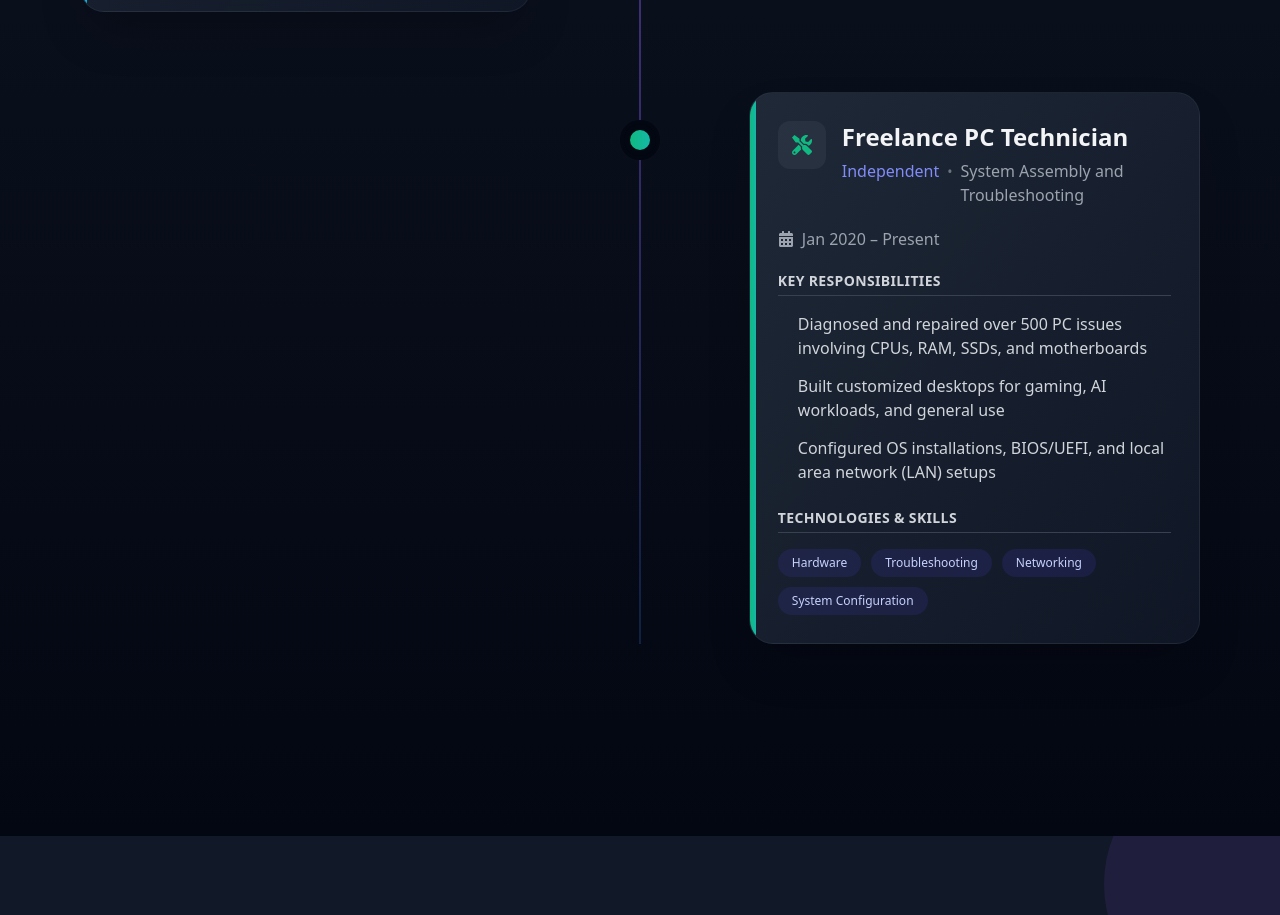
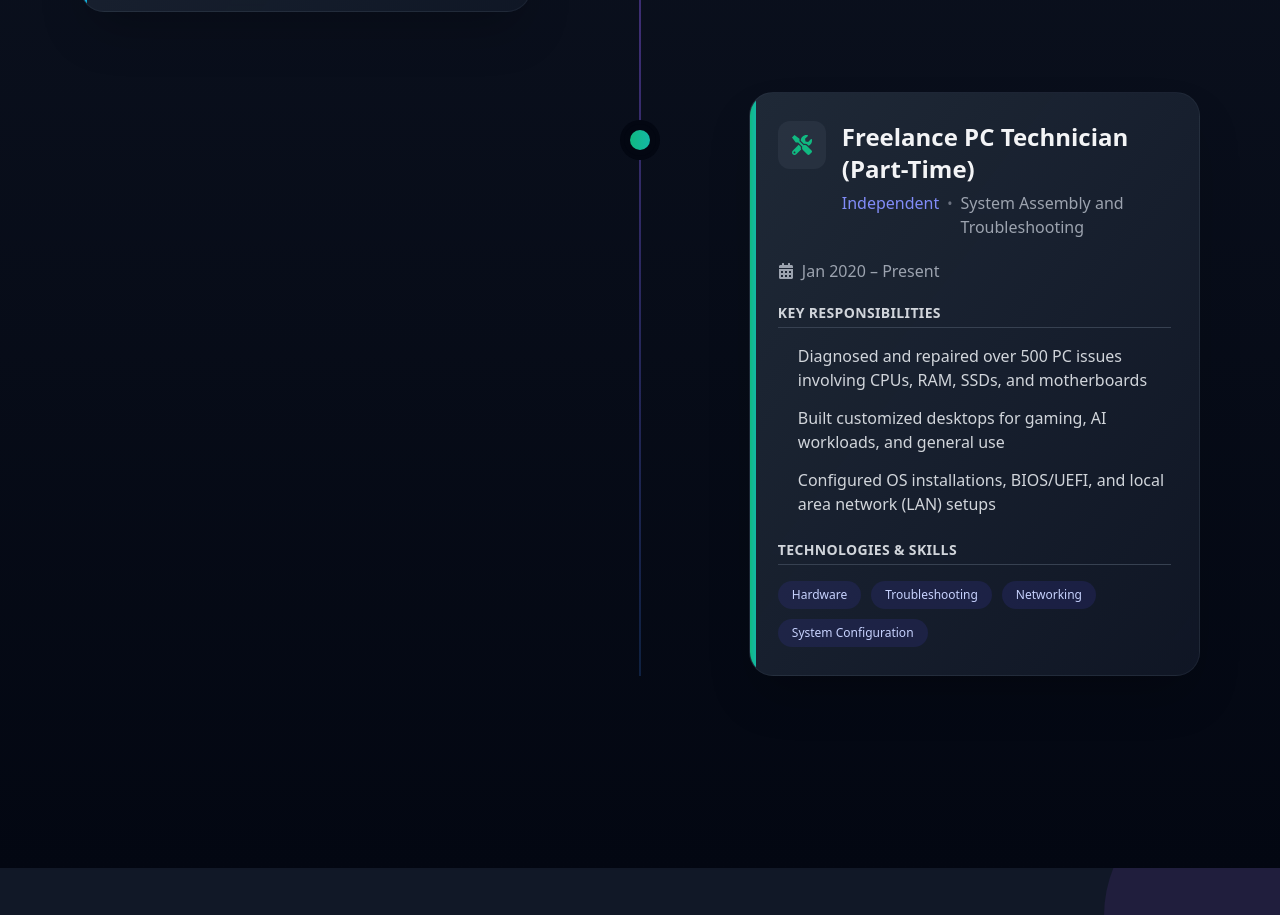
Before and after one commit to Manikandankb2403/portfolio, a React (Vite) app: page / in a window 1280 px wide. Shown: the part 7120-8035 px from the top of the page. Built offline with nearby package versions, Linux system fonts and the light colour scheme.

Commit message:
Update Experience.jsx

```diff
--- a/src/components/Experience.jsx
+++ b/src/components/Experience.jsx
@@ -21,7 +21,7 @@ const Experience = ({ darkMode }) => {
       accent: "bg-gradient-to-r from-blue-500 to-cyan-500"
     },
     {
-      position: "Freelance PC Technician",
+      position: "Freelance PC Technician (Part-Time)",
       company: "Independent",
       period: "Jan 2020 – Present",
       description: "System Assembly and Troubleshooting",
```
